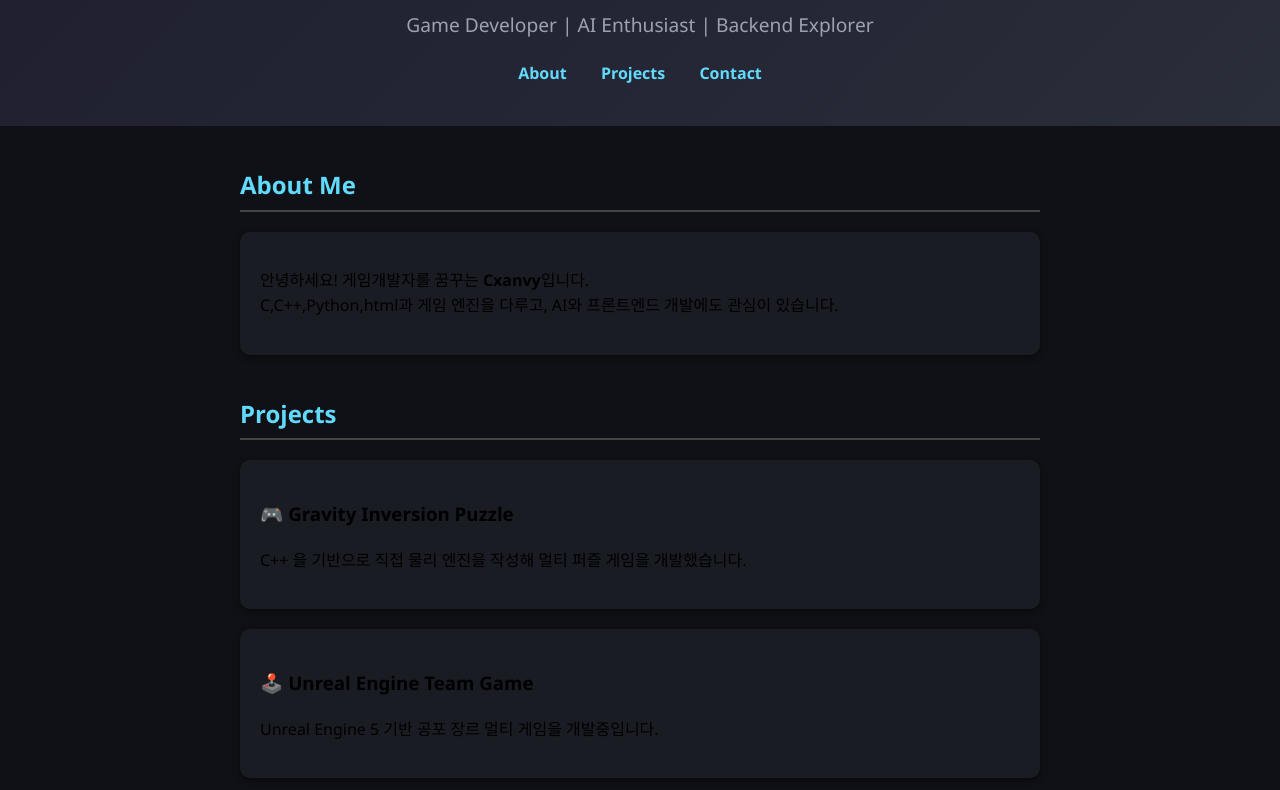
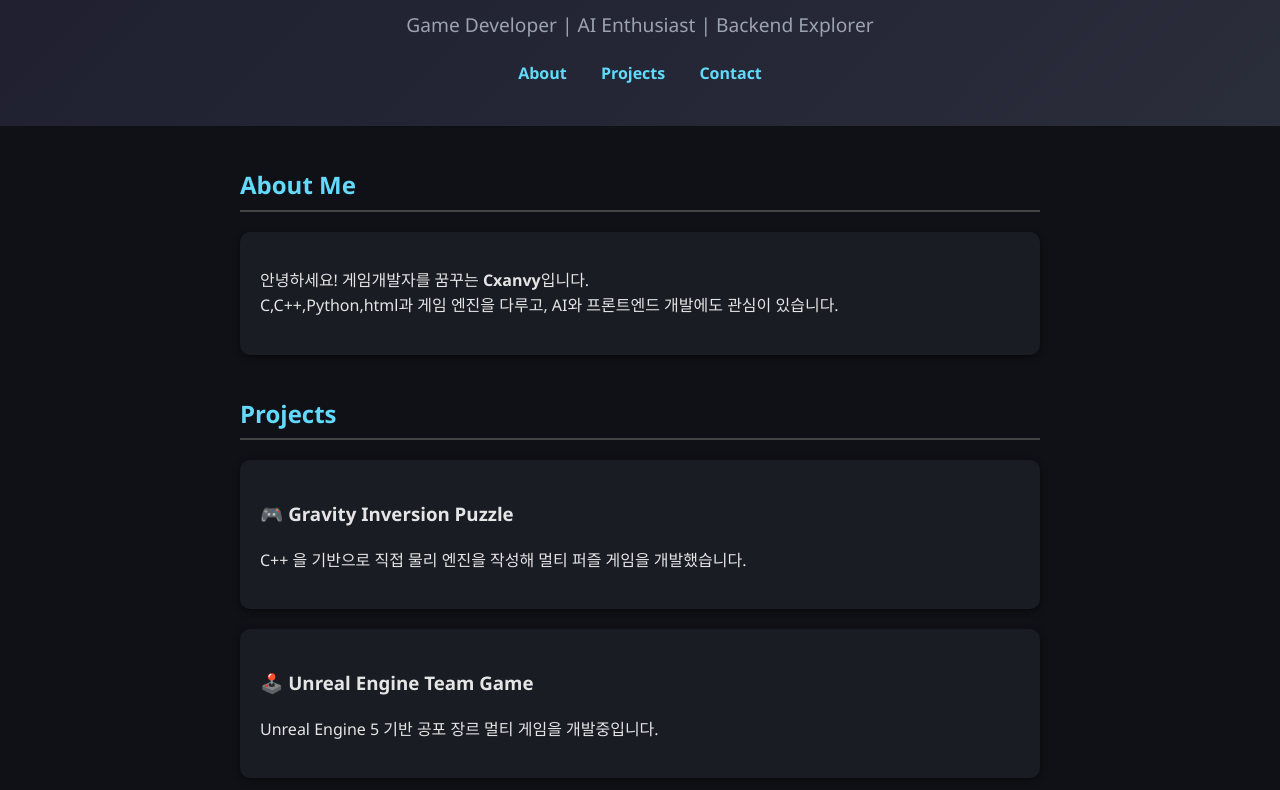
Before and after one commit to cxanvy/cxanvy.github.io, a plain HTML site: page index.html in a window 1280 px wide. Shown: the part 166-956 px from the top of the page. Drawn offline with Linux system fonts and the light colour scheme.

Commit message:
Update index.html

```diff
--- a/index.html
+++ b/index.html
@@ -9,6 +9,7 @@
       margin: 0;
       font-family: "Segoe UI", Roboto, sans-serif;
       background: #0f1116;
+      color: #e5e5e5;
       line-height: 1.6;
     }
     header {
```
